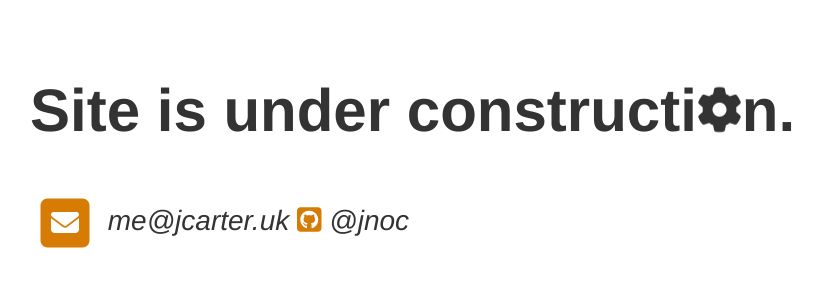
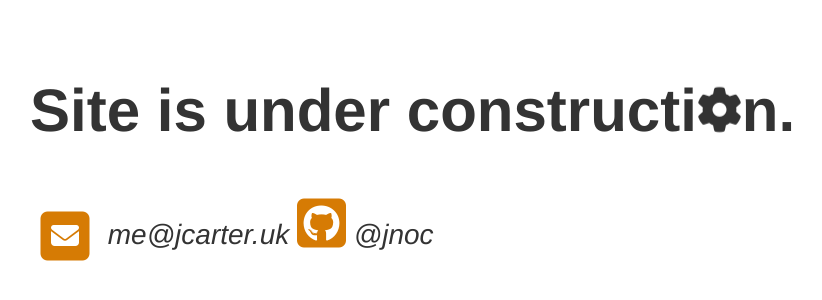
Before and after one commit to jnoc/web, a plain HTML site: page index.html in a window 1280 px wide. Shown: the part 92-392 px from the top of the page, without its empty margins (234-1056 px from the left). Drawn offline with Linux system fonts and the light colour scheme.

Commit message:
Update index.html

```diff
--- a/index.html
+++ b/index.html
@@ -18,7 +18,7 @@
                 </a>
                 me@jcarter.uk
                 <a href="https://github.com/jnoc">
-                    <i class="fab fa-github-square"></i>
+                    <i class="fab fa-github-square fa-2x"></i>
                 </a>
                 @jnoc
                 </span>
```
